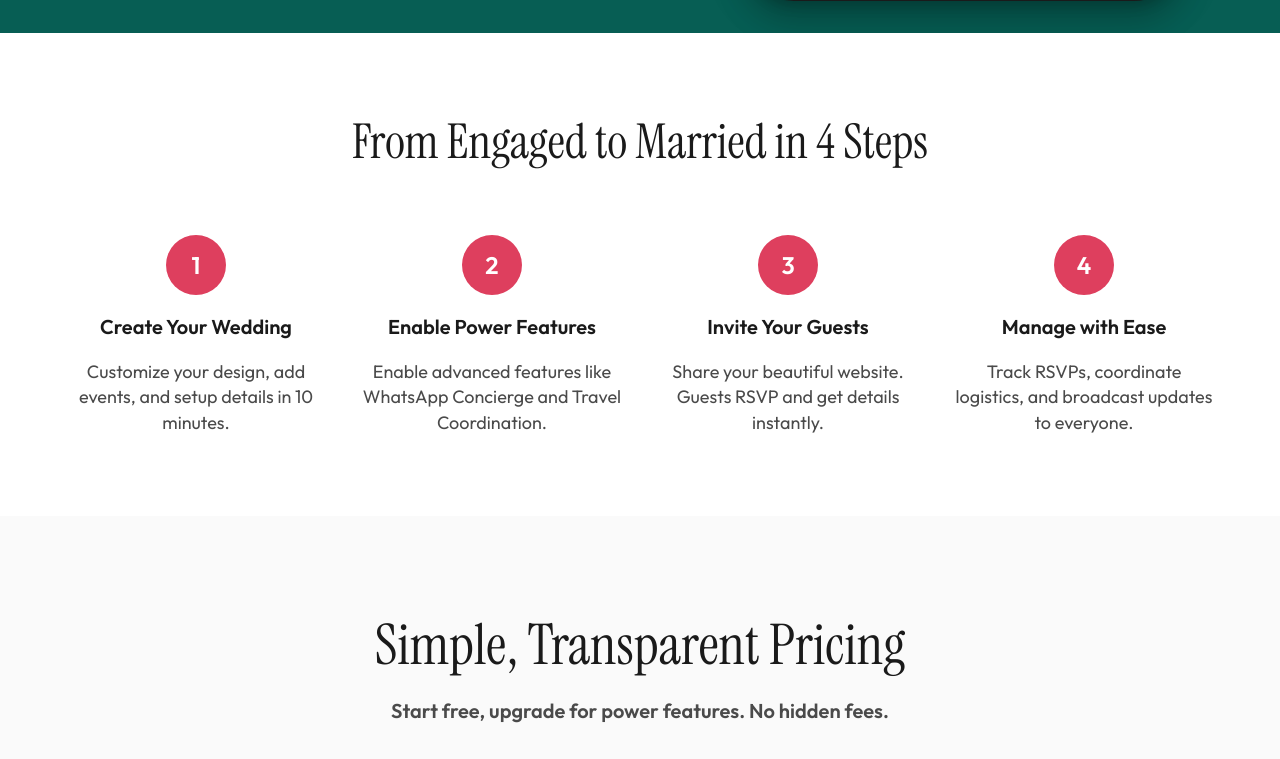
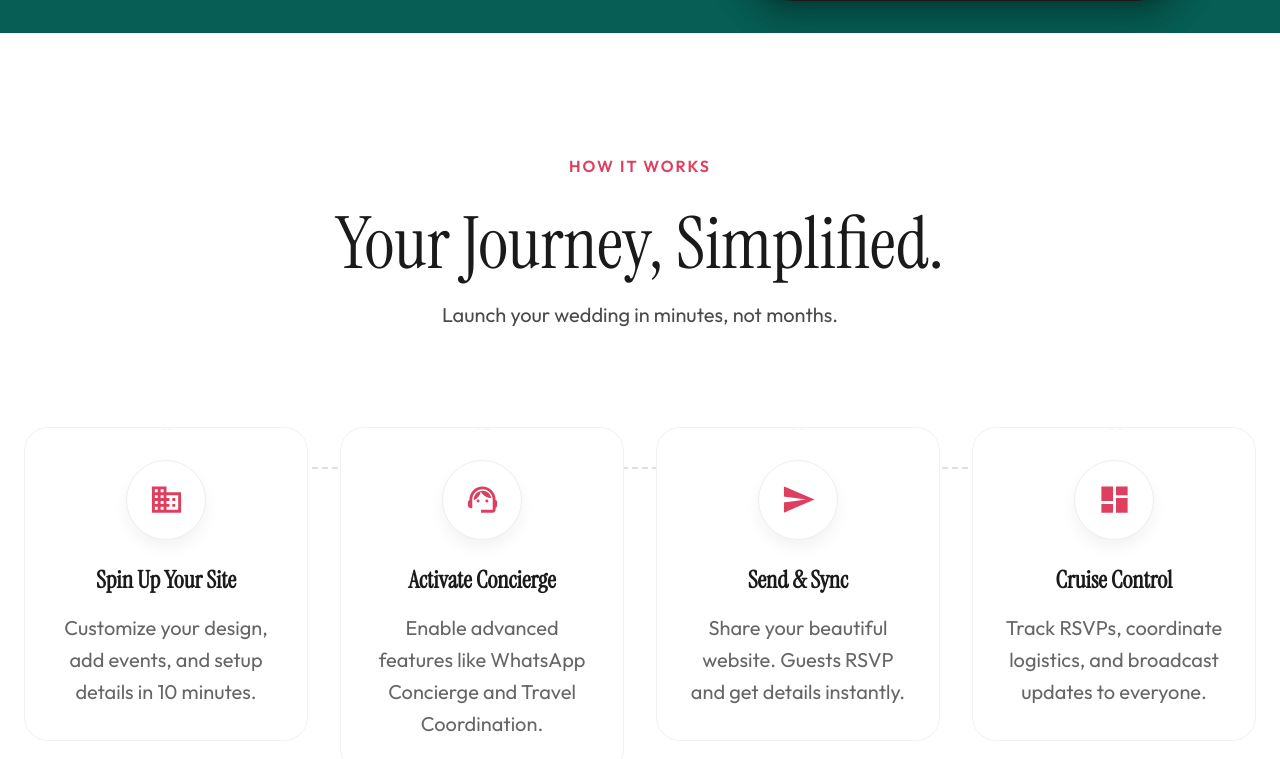
Before and after one commit to kghumaan/phera, a Next.js app: page / in a window 1280 px wide. Shown: the part 3961-4720 px from the top of the page. Built offline with nearby package versions, Linux system fonts and the light colour scheme; no server answers; grey boxes are pictures that could not be loaded; what @mui/material-nextjs would draw is missing.

Commit message:
Implement premium Wedding Roadmap section

```diff
--- a/app/page.tsx
+++ b/app/page.tsx
@@ -48,6 +48,9 @@ import {
   FlightTakeoff,
   ArrowBack,
   Verified,
+  Domain,
+  Send,
+  Dashboard,
 } from '@mui/icons-material';
 import AppHeader from '@/components/shared/AppHeader';
 import OptimizedBackground from '@/components/ui/OptimizedBackground';
@@ -988,69 +991,165 @@ export default function LandingPage() {
           </Container>
         </Box>
 
-        {/* --- HOW IT WORKS --- */}
-        <Container maxWidth="lg" sx={{ py: 10 }}>
+
+        {/* --- WEDDING ROADMAP SECTION --- */}
+        <Container maxWidth="xl" sx={{ py: 14 }}>
           <motion.div
             initial="hidden"
             whileInView="visible"
             viewport={{ once: true }}
             variants={fadeIn}
           >
+            <Stack spacing={2} sx={{ textAlign: 'center', mb: 12, alignItems: 'center' }}>
+              <Typography
+                variant="overline"
+                sx={{ color: '#DE3F5E', fontWeight: 800, letterSpacing: '2px' }}
+              >
+                HOW IT WORKS
+              </Typography>
               <Typography
                 variant="h2"
                 align="center"
                 sx={{
                   fontFamily: 'var(--font-instrument-serif)',
-                mb: 8,
-                fontSize: { xs: '2rem', md: '3rem' },
+                  fontSize: { xs: '2.5rem', md: '3.5rem', lg: '4.5rem' },
                   color: '#1a1a1a',
+                  lineHeight: 1.1,
                 }}
               >
-              From Engaged to Married in 4 Steps
+                Your Journey, Simplified.
               </Typography>
-            <Grid container spacing={4}>
-              {[
-                'Create Your Wedding',
-                'Enable Power Features',
-                'Invite Your Guests',
-                'Manage with Ease',
-              ].map((step, idx) => (
-                <Grid size={{ xs: 12, sm: 6, md: 3 }} key={idx}>
-                  <Stack spacing={2} sx={{ alignItems: 'center', textAlign: 'center' }}>
+              <Typography variant="h6" sx={{ color: '#4a4a4a', fontWeight: 400, maxWidth: '600px', mx: 'auto', textAlign: 'center' }}>
+                Launch your wedding in minutes, not months.
+              </Typography>
+            </Stack>
+
             <Box
               sx={{
-                        width: 60,
-                        height: 60,
+                display: 'grid',
+                gridTemplateColumns: { xs: '1fr', md: 'repeat(4, 1fr)' },
+                gap: 4,
+                position: 'relative'
+              }}
+            >
+              {/* Connector Line (Desktop Only) */}
+              <Box sx={{
+                position: 'absolute',
+                top: '40px',
+                left: '12%',
+                right: '12%',
+                height: '2px',
+                borderTop: '2px dashed #e0e0e0',
+                display: { xs: 'none', md: 'block' },
+                zIndex: 0
+              }} />
+
+              {[
+                {
+                  step: '01',
+                  title: 'Spin Up Your Site',
+                  desc: 'Customize your design, add events, and setup details in 10 minutes.',
+                  icon: <Domain fontSize="large" />
+                },
+                {
+                  step: '02',
+                  title: 'Activate Concierge',
+                  desc: 'Enable advanced features like WhatsApp Concierge and Travel Coordination.',
+                  icon: <SupportAgent fontSize="large" />
+                },
+                {
+                  step: '03',
+                  title: 'Send & Sync',
+                  desc: 'Share your beautiful website. Guests RSVP and get details instantly.',
+                  icon: <Send fontSize="large" />
+                },
+                {
+                  step: '04',
+                  title: 'Cruise Control',
+                  desc: 'Track RSVPs, coordinate logistics, and broadcast updates to everyone.',
+                  icon: <Dashboard fontSize="large" />
+                }
+              ].map((item, idx) => (
+                <Box key={idx} sx={{ position: 'relative', zIndex: 1 }}>
+                  <motion.div
+                    whileHover={{ y: -10, transition: { duration: 0.3 } }}
+                  >
+                    <Paper
+                      elevation={0}
+                      sx={{
+                        p: 4,
+                        height: '100%',
+                        borderRadius: '24px',
+                        border: '1px solid',
+                        borderColor: alpha('#000', 0.05),
+                        display: 'flex',
+                        flexDirection: 'column',
+                        alignItems: 'center',
+                        textAlign: 'center',
+                        position: 'relative',
+                        overflow: 'hidden',
+                        bgcolor: 'white',
+                        '&:hover': {
+                          borderColor: alpha('#DE3F5E', 0.2),
+                          boxShadow: '0 20px 40px rgba(0,0,0,0.05)',
+                          '& .step-number': {
+                            color: alpha('#DE3F5E', 0.1),
+                            transform: 'scale(1.1)',
+                          }
+                        }
+                      }}
+                    >
+                      {/* Giant Number Background */}
+                      <Typography
+                        className="step-number"
+                        sx={{
+                          position: 'absolute',
+                          top: -20,
+                          left: '50%',
+                          transform: 'translateX(-50%)',
+                          fontSize: '8rem',
+                          fontFamily: 'var(--font-instrument-serif)',
+                          color: alpha('#000', 0.03),
+                          fontWeight: 900,
+                          transition: 'all 0.3s ease',
+                          pointerEvents: 'none',
+                          zIndex: 0
+                        }}
+                      >
+                        {item.step}
+                      </Typography>
+
+                      <Box
+                        sx={{
+                          width: 80,
+                          height: 80,
                           borderRadius: '50%',
-                        bgcolor: '#DE3F5E',
-                        color: 'white',
+                          bgcolor: 'white',
+                          border: '1px solid #eee',
                           display: 'flex',
                           alignItems: 'center',
                           justifyContent: 'center',
-                        fontSize: '1.5rem',
-                        fontWeight: 'bold',
-                        mb: 2,
+                          mb: 3,
+                          color: '#DE3F5E',
+                          boxShadow: '0 8px 16px rgba(0,0,0,0.05)',
+                          zIndex: 1
                         }}
                       >
-                      {idx + 1}
+                        {item.icon}
                       </Box>
-                    <Typography variant="h6" sx={{ fontWeight: 'bold', color: '#1a1a1a' }}>
-                      {step}
+
+                      <Typography variant="h5" sx={{ fontWeight: 800, mb: 2, fontFamily: 'var(--font-instrument-serif)', zIndex: 1, color: '#1a1a1a' }}>
+                        {item.title}
                       </Typography>
-                    <Typography variant="body2" sx={{ color: '#4a4a4a' }}>
-                      {idx === 0 &&
-                        'Customize your design, add events, and setup details in 10 minutes.'}
-                      {idx === 1 &&
-                        'Enable advanced features like WhatsApp Concierge and Travel Coordination.'}
-                      {idx === 2 &&
-                        'Share your beautiful website. Guests RSVP and get details instantly.'}
-                      {idx === 3 &&
-                        'Track RSVPs, coordinate logistics, and broadcast updates to everyone.'}
+
+                      <Typography variant="body1" sx={{ color: '#666', lineHeight: 1.6, zIndex: 1 }}>
+                        {item.desc}
                       </Typography>
-                  </Stack>
-                </Grid>
+                    </Paper>
+                  </motion.div>
+                </Box>
               ))}
-            </Grid>
+            </Box>
           </motion.div>
         </Container>
 
```
Lines whose indentation alone changed are shown as unchanged.
